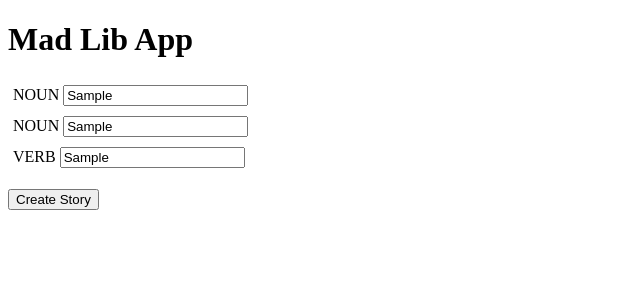
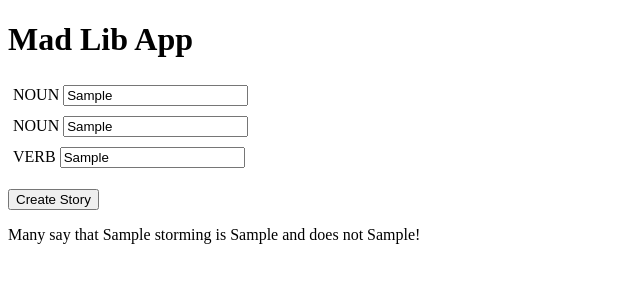
Before and after one commit to kpowergrl/mad-lib-game, a plain HTML site: page index.html in a window 1280 px wide. Both pictures are taken after typing "Sample", "Sample", "Sample" into the empty fields and a click on the button "Create Story". Shown: the whole page, without its empty margins (0-640 px from the left). Drawn offline with Linux system fonts and the light colour scheme.

Commit message:
added final story

```diff
--- a/index.html
+++ b/index.html
@@ -9,7 +9,7 @@
 </head>
 <body>
     <h1>Mad Lib App</h1>
-    <!-- //when bootcamp is over, I'm going to have fun doing @ NOUN. What do you think I should have for a NOUN? how many ## do you think will VERB? -->
+
     <label>NOUN
 
         <input id="noun-1">
@@ -27,7 +27,7 @@
                 <button onclick="madlibstory()">Create Story</button>
                 </p>
 
-
+                <p id="finalstory"></p>
 
             <script src="main.js"></script>
 </body>
--- a/main.js
+++ b/main.js
@@ -14,14 +14,14 @@
     console.log(noun1, noun2, verb);
 
 
-    // //make greeting
-    // var greeting = 'Hello ' + firstName + ' ' + lastName + '!';
-    // console.log(greeting);
+    // make greeting
+    var story = 'Many say that ' + noun1 + ' storming is ' + noun2 + ' and does not ' + verb + '!';
+    console.log(story);
 
 
     // //display greeting
-    // var greeter = document.getElementById('greeter');
-    // greeter.textContent = greeting;
+    var finalstory = document.getElementById('finalstory');
+    finalstory.textContent = story;
 
 
     // remove prompt
@@ -31,3 +31,5 @@
 
 // TODO: validate name inputs
 // TODO: clear inputs after greet?
+// Many say that _________ storming is __________ and
+// does not __________.
```
